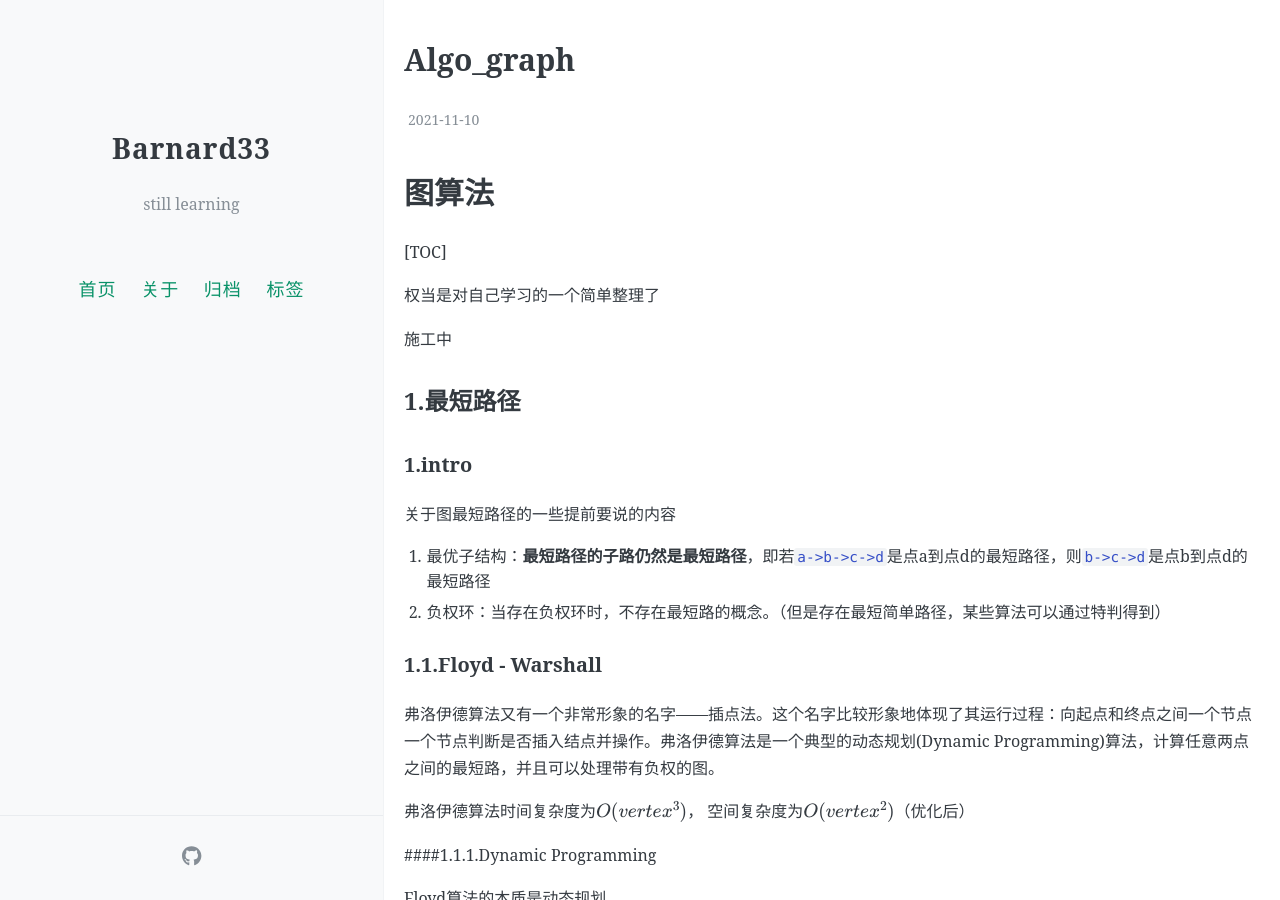
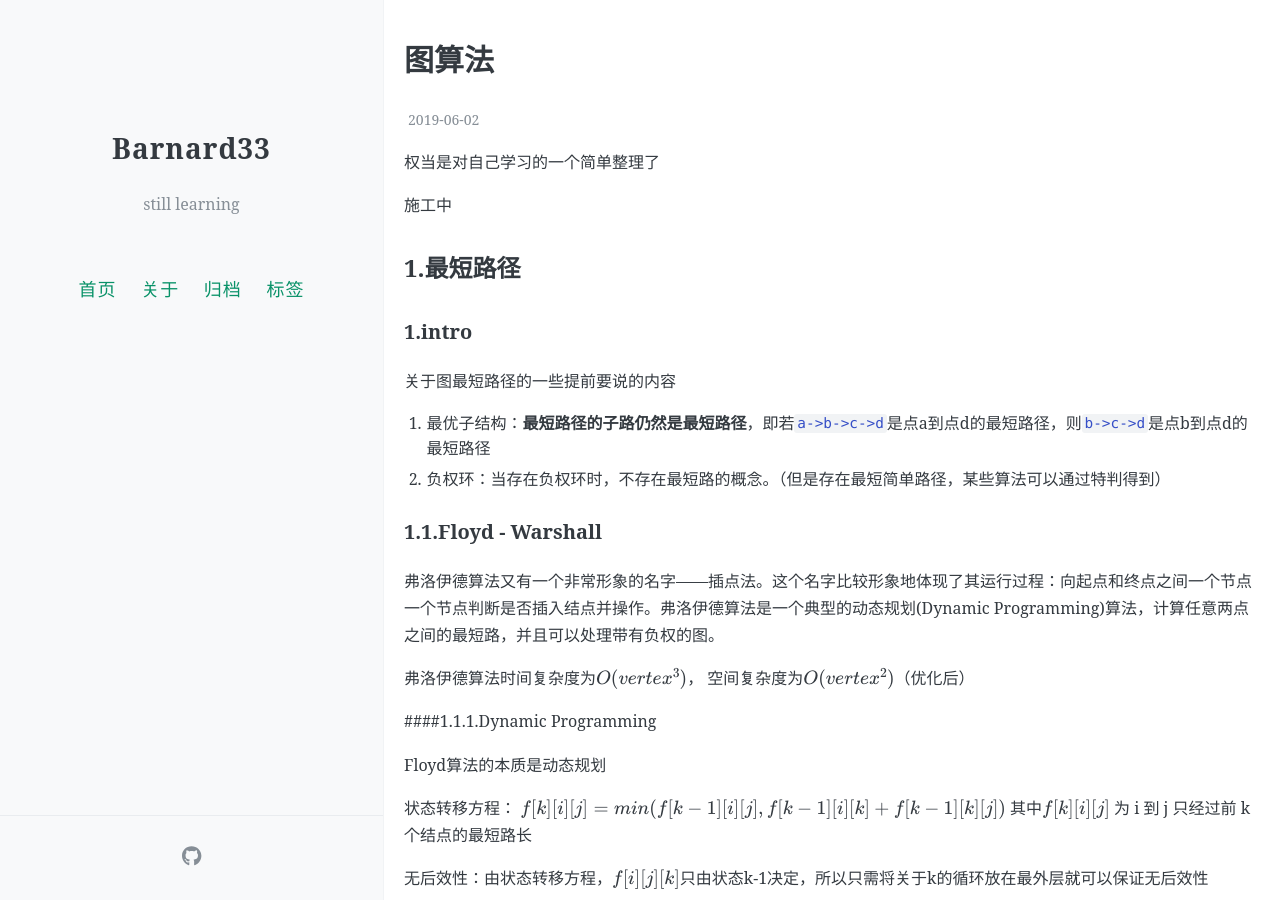
Before and after one commit to barnard33-233/barnard33_page, a Jekyll site: the page built from _posts/2021-11-10-algo_graph.md, in a window 1280 px wide and 900 px high. Built offline with Jekyll 4.4.1, drawn with Linux system fonts in a browser that asks for light colours; our own code applies the rules of GitHub Pages for plain Markdown files; formulas are drawn with MathJax 3; comment, search, counter and statistics services are not loaded.

Commit message:
edit algo_graph

```diff
--- a/_posts/2021-11-10-algo_graph.md
+++ b/_posts/2021-11-10-algo_graph.md
@@ -1,7 +1,12 @@
-
-# 图算法
-
-[TOC]
+---
+layout: post
+title: 图算法
+date: 2019-06-02
+Author: tang_
+categories:
+tags:
+comments: false
+---
 
 权当是对自己学习的一个简单整理了
 
```
